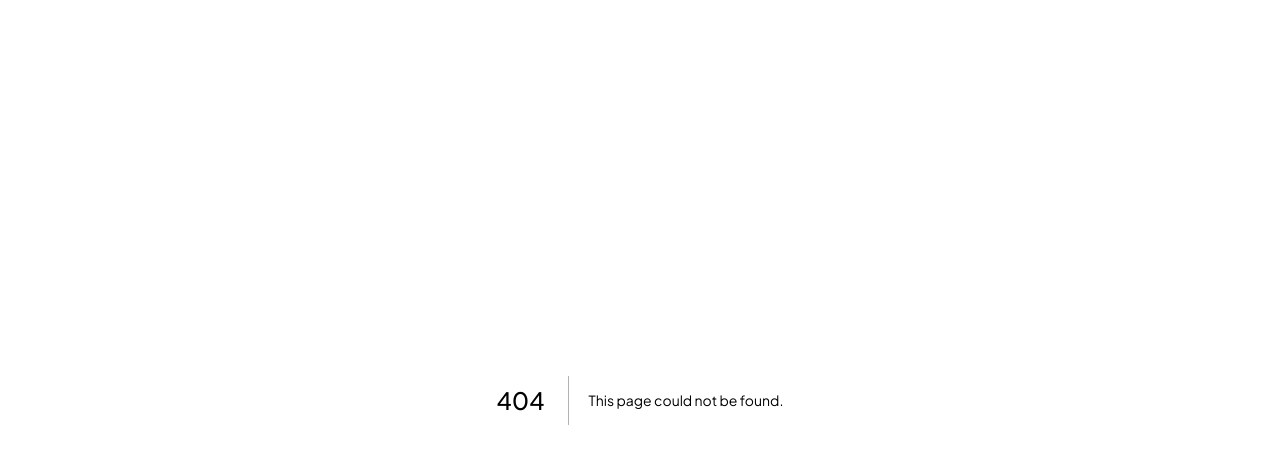
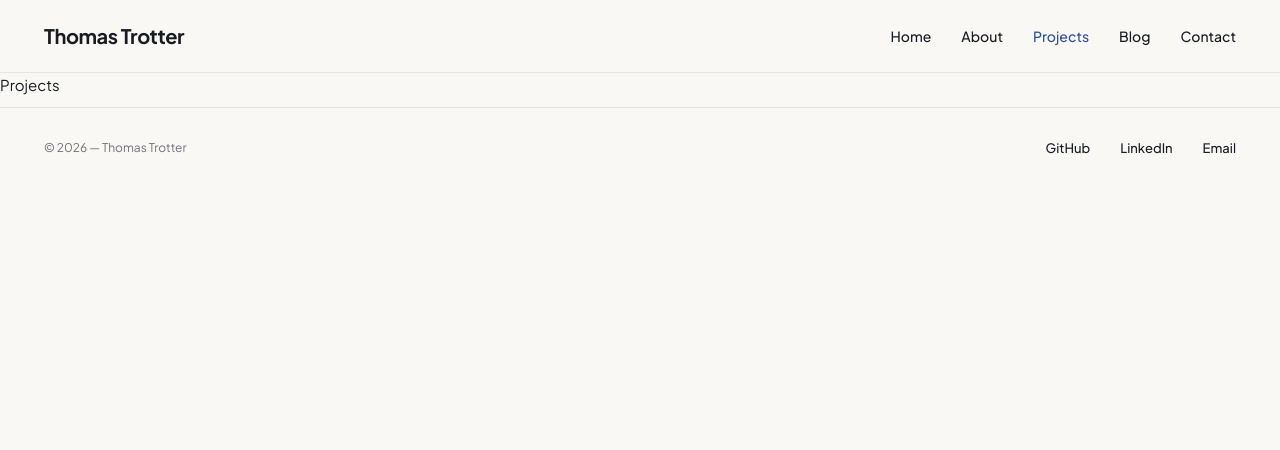
Before and after one commit to thomas-trotter/portfolio, a Next.js app: page /projects in a window 1280 px wide. Before the commit this address had no page. Shown: the top 450 px of the page. Built offline with nearby package versions, Linux system fonts and the light colour scheme.

Commit message:
Add page.tsx

```diff
--- /dev/null
+++ b/src/app/projects/page.tsx
@@ -0,0 +1,9 @@
+import PageLayout from "@/components/layout/page-layout"
+
+export default function ProjectsPage() {
+    return (
+        <PageLayout>
+            <p>Projects</p>
+        </PageLayout>
+    )
+}
```
